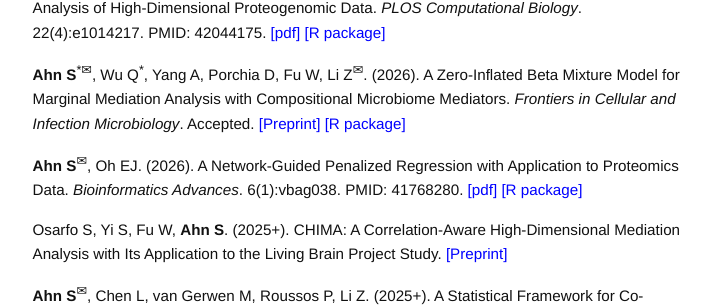
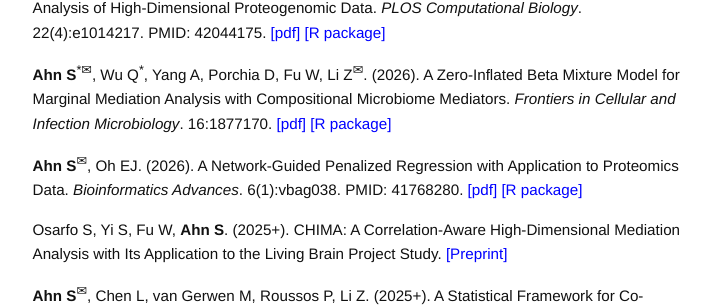
Before and after one commit to sjahnn/sjahnn.github.io, a Jekyll site: the page built from research.md, in a window 1280 px wide and 900 px high. Shown: the part 372-680 px from the top of the window, without its empty margins (275-1003 px from the left). Built offline with Jekyll 4.4.1, drawn with Linux system fonts in a browser that asks for light colours.

Commit message:
Update research.md

```diff
--- a/research.md
+++ b/research.md
@@ -41,7 +41,7 @@ Oh EJ, **Ahn S**, Tham T, Qian M. (2025+). Leveraging Two-Phase Data for Improve
 
 **Ahn S**<sup><span>&#9993;</span></sup>, Fu W, van Gerwen M, Liu L, Li Z. (2026). A Multi-Omics Framework for Survival Mediation Analysis of High-Dimensional Proteogenomic Data. *PLOS Computational Biology*. 22(4):e1014217. PMID: 42044175. <a href="https://journals.plos.org/ploscompbiol/article?id=10.1371/journal.pcbi.1014217" style="color: blue;">[pdf]</a> <a href="https://cran.r-project.org/web/packages/SMAHP/index.html" style="color: blue;">[R package]</a>
 
-**Ahn S**<sup><span>&#42;</span></sup><sup><span>&#9993;</span></sup>, Wu Q<sup><span>&#42;</span></sup>, Yang A, Porchia D, Fu W, Li Z<sup><span>&#9993;</span></sup>. (2026). A Zero-Inflated Beta Mixture Model for Marginal Mediation Analysis with Compositional Microbiome Mediators. *Frontiers in Cellular and Infection Microbiology*. Accepted. <a href="https://arxiv.org/abs/2605.04372" style="color: blue;">[Preprint]</a> <a href="https://github.com/fuweijia/ZIBM" style="color: blue;">[R package]</a>
+**Ahn S**<sup><span>&#42;</span></sup><sup><span>&#9993;</span></sup>, Wu Q<sup><span>&#42;</span></sup>, Yang A, Porchia D, Fu W, Li Z<sup><span>&#9993;</span></sup>. (2026). A Zero-Inflated Beta Mixture Model for Marginal Mediation Analysis with Compositional Microbiome Mediators. *Frontiers in Cellular and Infection Microbiology*. 16:1877170. <a href="https://www.frontiersin.org/journals/cellular-and-infection-microbiology/articles/10.3389/fcimb.2026.1877170/full" style="color: blue;">[pdf]</a> <a href="https://github.com/fuweijia/ZIBM" style="color: blue;">[R package]</a>
 
 **Ahn S**<sup><span>&#9993;</span></sup>, Oh EJ. (2026). A Network-Guided Penalized Regression with Application to Proteomics Data. *Bioinformatics Advances*. 6(1):vbag038. PMID: 41768280. <a href="https://doi.org/10.1093/bioadv/vbag038" style="color: blue;">[pdf]</a> <a href="https://cran.r-project.org/web/packages/NetGreg/index.html" style="color: blue;">[R package]</a>
 
```
